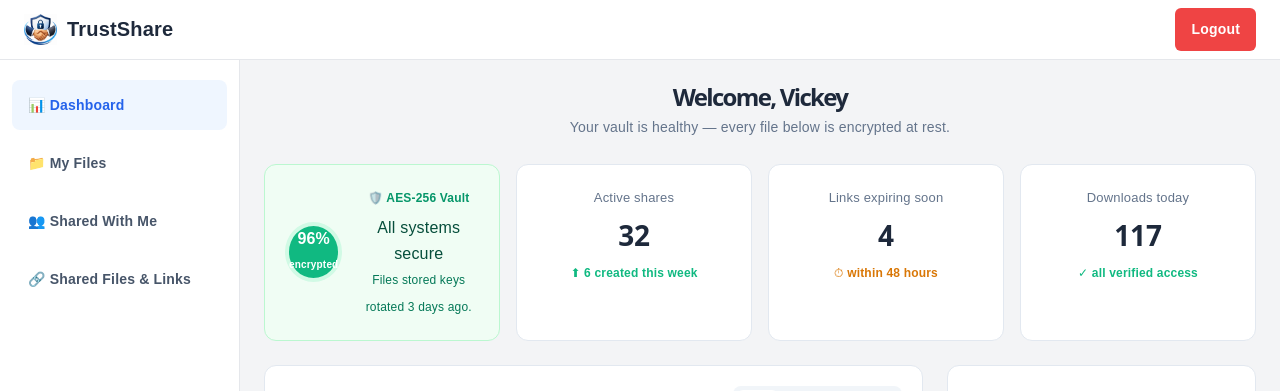
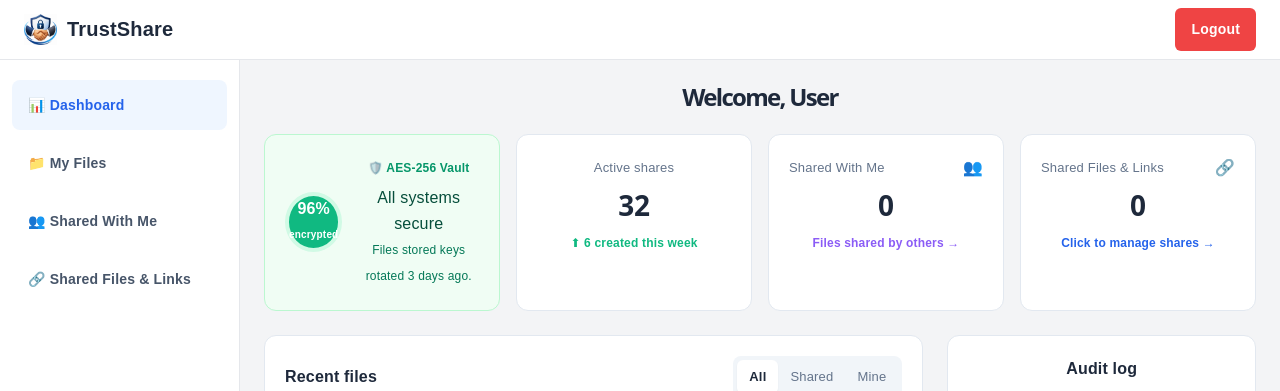
Before and after one commit to springboardmentor28126j/Intelligent-Encrypted-File-Sharing-and-Digital-Collaboration-Management-Platform, a React (Vite) app in the folder frontend/: page /dashboard in a window 1280 px wide. Shown: the top 391 px of the page. Built offline with nearby package versions, Linux system fonts and the light colour scheme; no server answers.

Commit message:
fixing dashboard

```diff
--- a/frontend/src/pages/Dashboard.jsx
+++ b/frontend/src/pages/Dashboard.jsx
@@ -75,7 +75,7 @@ function Dashboard() {
 
         {/* Right Main Content Area */}
         <main style={styles.contentArea}>
-          {activeTab === 'dashboard' && <DashboardHome />}
+          {activeTab === 'dashboard' && <DashboardHome onNavigate={setActiveTab} />}
           {activeTab === 'files' && <FileManager />}
           {activeTab === 'shared_with_me' && <SharedWithMePage />}
           {activeTab === 'shared_links' && <SharedLinksPage />}
--- a/frontend/src/pages/DashboardHome.jsx
+++ b/frontend/src/pages/DashboardHome.jsx
@@ -1,32 +1,62 @@
 import React, { useState, useEffect } from 'react';
 import { getFilesAndFolders } from '../services/fileService';
+import { getSharedLinks, getSharedWithMe } from '../services/shareService';
+import { getCurrentUser, getStoredUser } from '../services/authService';
 
-function DashboardHome() {
+function DashboardHome({ onNavigate }) {
+  const [userName, setUserName] = useState(() => {
+    const user = getStoredUser();
+    return user?.name || 'User';
+  });
   const [recentFiles, setRecentFiles] = useState([]);
+  const [sharedFilesCount, setSharedFilesCount] = useState(0);
+  const [sharedWithMeCount, setSharedWithMeCount] = useState(0);
   const [loading, setLoading] = useState(true);
+  const [isCardHovered, setIsCardHovered] = useState(false);
+  const [isSharedWithMeHovered, setIsSharedWithMeHovered] = useState(false);
 
   useEffect(() => {
-    const fetchRecentFiles = async () => {
+    const fetchDashboardData = async () => {
       try {
-        const data = await getFilesAndFolders(null, 'all', '');
-        // Sort by id descending (assuming newer files have higher ids) and take top 5
-        const sortedFiles = (data.files || []).sort((a, b) => b.id - a.id).slice(0, 5);
-        setRecentFiles(sortedFiles);
+        const [filesRes, sharedRes, sharedWithMeRes, meRes] = await Promise.allSettled([
+          getFilesAndFolders(null, 'all', ''),
+          getSharedLinks(),
+          getSharedWithMe(),
+          getCurrentUser()
+        ]);
+
+        if (filesRes.status === 'fulfilled') {
+          const sortedFiles = (filesRes.value?.files || []).sort((a, b) => b.id - a.id).slice(0, 5);
+          setRecentFiles(sortedFiles);
+        }
+
+        if (sharedRes.status === 'fulfilled') {
+          const links = sharedRes.value || [];
+          setSharedFilesCount(links.length);
+        }
+
+        if (sharedWithMeRes.status === 'fulfilled') {
+          const shares = sharedWithMeRes.value || [];
+          setSharedWithMeCount(shares.length);
+        }
+
+        if (meRes.status === 'fulfilled' && meRes.value?.name) {
+          setUserName(meRes.value.name);
+        }
       } catch (err) {
-        console.error("Failed to load recent files", err);
+        console.error("Failed to load dashboard data", err);
       } finally {
         setLoading(false);
       }
     };
-    fetchRecentFiles();
+    fetchDashboardData();
   }, []);
 
   return (
     <div style={styles.container}>
       {/* Header Section */}
       <div style={styles.header}>
-        <h1 style={styles.greeting}>Welcome, Vickey</h1>
-        <p style={styles.subtitle}>Your vault is healthy — every file below is encrypted at rest.</p>
+        <h1 style={styles.greeting}>Welcome, {userName}</h1>
       </div>
 
       {/* Stats Cards */}
@@ -44,15 +74,59 @@ function DashboardHome() {
           <h2 style={styles.cardNumber}>32</h2>
           <p style={styles.cardSubText}>⬆ 6 created this week</p>
         </div>
-        <div style={styles.card}>
-          <p style={styles.cardLabel}>Links expiring soon</p>
-          <h2 style={styles.cardNumber}>4</h2>
-          <p style={{ ...styles.cardSubText, color: '#d97706' }}>⏱ within 48 hours</p>
+        <div
+          style={{
+            ...styles.card,
+            ...styles.clickableCard,
+            ...(isSharedWithMeHovered ? styles.cardHover : {})
+          }}
+          onClick={() => onNavigate && onNavigate('shared_with_me')}
+          onMouseEnter={() => setIsSharedWithMeHovered(true)}
+          onMouseLeave={() => setIsSharedWithMeHovered(false)}
+          role="button"
+          tabIndex={0}
+          onKeyDown={(e) => {
+            if (e.key === 'Enter' || e.key === ' ') {
+              onNavigate && onNavigate('shared_with_me');
+            }
+          }}
+          title="Click to view files Shared With Me"
+        >
+          <div style={{ display: 'flex', justifyContent: 'space-between', alignItems: 'center' }}>
+            <p style={styles.cardLabel}>Shared With Me</p>
+            <span style={{ fontSize: '16px' }}>👥</span>
+          </div>
+          <h2 style={styles.cardNumber}>{sharedWithMeCount}</h2>
+          <p style={{ ...styles.cardSubText, color: '#8b5cf6' }}>
+            Files shared by others →
+          </p>
         </div>
-        <div style={styles.card}>
-          <p style={styles.cardLabel}>Downloads today</p>
-          <h2 style={styles.cardNumber}>117</h2>
-          <p style={styles.cardSubText}>✓ all verified access</p>
+        <div
+          style={{
+            ...styles.card,
+            ...styles.clickableCard,
+            ...(isCardHovered ? styles.cardHover : {})
+          }}
+          onClick={() => onNavigate && onNavigate('shared_links')}
+          onMouseEnter={() => setIsCardHovered(true)}
+          onMouseLeave={() => setIsCardHovered(false)}
+          role="button"
+          tabIndex={0}
+          onKeyDown={(e) => {
+            if (e.key === 'Enter' || e.key === ' ') {
+              onNavigate && onNavigate('shared_links');
+            }
+          }}
+          title="Click to view Shared Files & Links"
+        >
+          <div style={{ display: 'flex', justifyContent: 'space-between', alignItems: 'center' }}>
+            <p style={styles.cardLabel}>Shared Files & Links</p>
+            <span style={{ fontSize: '16px' }}>🔗</span>
+          </div>
+          <h2 style={styles.cardNumber}>{sharedFilesCount}</h2>
+          <p style={{ ...styles.cardSubText, color: '#2563eb' }}>
+            Click to manage shares →
+          </p>
         </div>
       </div>
 
@@ -156,6 +230,17 @@ const styles = {
   cardLabel: { margin: 0, fontSize: '13px', color: '#64748b', fontWeight: '500' },
   cardNumber: { margin: 0, fontSize: '28px', fontWeight: 'bold', color: '#1e293b' },
   cardSubText: { margin: 0, fontSize: '12px', color: '#10b981', fontWeight: '600' },
+  clickableCard: {
+    cursor: 'pointer',
+    transition: 'all 0.2s ease-in-out',
+    border: '1px solid #e2e8f0',
+  },
+  cardHover: {
+    transform: 'translateY(-2px)',
+    boxShadow: '0 6px 16px rgba(37, 99, 235, 0.12)',
+    borderColor: '#93c5fd',
+    backgroundColor: '#eff6ff',
+  },
 
   bottomLayout: { display: 'flex', gap: '24px', flexWrap: 'wrap' },
   recentFilesSection: { flex: '2', minWidth: '400px', backgroundColor: '#fff', borderRadius: '12px', border: '1px solid #e2e8f0', padding: '20px' },
--- a/frontend/src/services/authService.js
+++ b/frontend/src/services/authService.js
@@ -15,7 +15,27 @@ export const loginUser = async (credentials) => {
   if (response.data.access_token) {
     localStorage.setItem('token', response.data.access_token);
   }
+  if (response.data.user) {
+    localStorage.setItem('user', JSON.stringify(response.data.user));
+  }
   return response.data;
+};
+
+export const getCurrentUser = async () => {
+  const response = await API.get('/auth/me');
+  if (response.data) {
+    localStorage.setItem('user', JSON.stringify(response.data));
+  }
+  return response.data;
+};
+
+export const getStoredUser = () => {
+  try {
+    const userStr = localStorage.getItem('user');
+    return userStr ? JSON.parse(userStr) : null;
+  } catch (e) {
+    return null;
+  }
 };
 
 export const sendOtp = async (email) => {
@@ -30,4 +50,5 @@ export const resetPasswordWithOtp = async (email, otp, new_password) => {
 
 export const logoutUser = () => {
   localStorage.removeItem('token');
+  localStorage.removeItem('user');
 };
```
Also changed, not shown: 2 other files (tests, documents, lock files or other folders).
